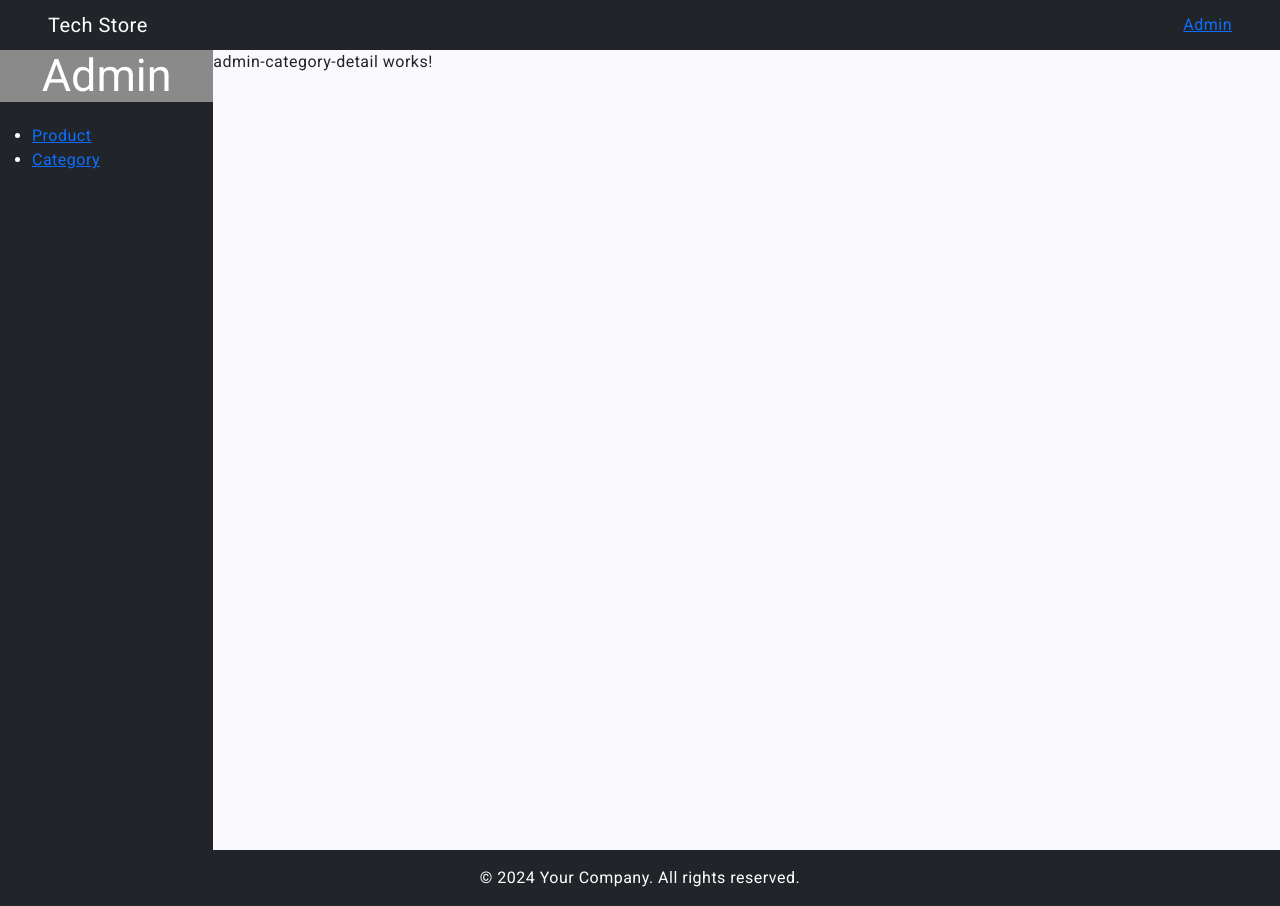
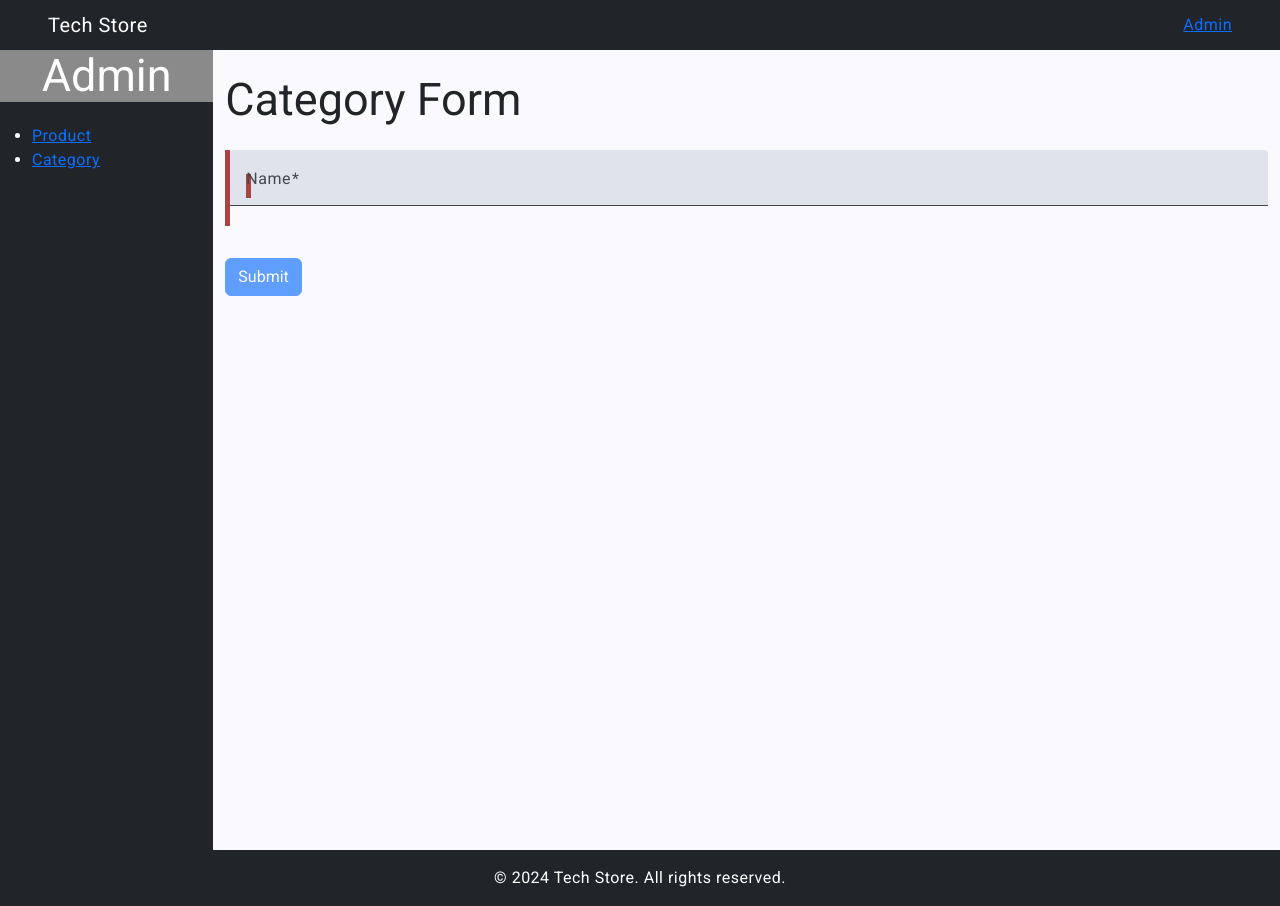
Before and after one commit to francisdayl/prueba_tecnica_royaltic, an Angular app in the folder frontend/: page /admin/category/create in a window 1280 px wide. Built offline with nearby package versions, Linux system fonts and the light colour scheme.

Commit message:
finish create update for category

```diff
--- a/frontend/src/app/app.component.html
+++ b/frontend/src/app/app.component.html
@@ -9,6 +9,6 @@
 <router-outlet />
 <footer class="bg-dark text-white text-center py-3 mt-auto">
   <div class="container">
-      <p class="mb-0">© 2024 Your Company. All rights reserved.</p>
+      <p class="mb-0">© 2024 Tech Store. All rights reserved.</p>
   </div>
 </footer>
--- a/frontend/src/app/app.routes.ts
+++ b/frontend/src/app/app.routes.ts
@@ -9,11 +9,12 @@ import { AdminProductComponent } from './pages/admin-product/admin-product.compo
 import { ProductDetailComponent } from './pages/product-detail/product-detail.component';
 import { indexResolver } from './resolvers/index.resolver';
 import { productDetailResolver } from './resolvers/product-detail.resolver';
-import { adminCategoryResolver, adminProductResolver, adminProductDetailResolver } from './resolvers/admin-product.resolver';
+import { adminCategoryResolver, adminProductResolver, adminProductDetailResolver, adminSingleCategoryResolver } from './resolvers/admin-product.resolver';
 
 const resolvedAdminProduct: ResolveFn<string> = () => Promise.resolve('product');
 const resolvedAdminCategory: ResolveFn<string> = () => Promise.resolve('category');
 const resolvedAdminProductDetail: ResolveFn<string> = () => Promise.resolve('product/create');
+const resolvedAdminCategoryDetail: ResolveFn<string> = () => Promise.resolve('category/create');
 
 export const routes: Routes = [
   { path: '', component: IndexComponent, resolve: { data: indexResolver } },
@@ -46,11 +47,13 @@ export const routes: Routes = [
       },
       {
         path: 'category/create',
+        title: resolvedAdminCategoryDetail,
         component: AdminCategoryDetailComponent
       },
       {
         path: 'category/:id',
-        component: AdminCategoryDetailComponent
+        component: AdminCategoryDetailComponent,
+        resolve: {data: adminSingleCategoryResolver}
       }
     ]
   },
--- a/frontend/src/app/pages/admin-category-detail/admin-category-detail.component.css
+++ b/frontend/src/app/pages/admin-category-detail/admin-category-detail.component.css
@@ -0,0 +1,3 @@
+.ng-invalid:not(form)  {
+    border-left: 5px solid #a94442;
+  }
--- a/frontend/src/app/pages/admin-category-detail/admin-category-detail.component.html
+++ b/frontend/src/app/pages/admin-category-detail/admin-category-detail.component.html
@@ -1 +1,19 @@
-<p>admin-category-detail works!</p>
+
+<div class="container mt-4">
+    <h2 class="mb-4">Category Form</h2>
+    <form [formGroup]="categoryForm" (ngSubmit)="onSubmit()" class="needs-validation" novalidate>
+      <div class="mb-3">
+        <mat-form-field appearance="fill" class="w-100 mb-3">
+            <mat-label>Name</mat-label>
+            <input matInput formControlName="name" required>
+
+            @if(categoryForm.get('name')!.invalid && (categoryForm.get('name')!.dirty || categoryForm.get('name')!.touched)){
+            <mat-error>Name is required</mat-error>
+            }
+        </mat-form-field>
+      </div>
+
+
+      <button type="submit" class="btn btn-primary" [disabled]="!categoryForm.valid">Submit</button>
+    </form>
+</div>
--- a/frontend/src/app/pages/admin-category-detail/admin-category-detail.component.ts
+++ b/frontend/src/app/pages/admin-category-detail/admin-category-detail.component.ts
@@ -1,12 +1,95 @@
-import { Component } from '@angular/core';
+import { Component, inject, OnInit } from '@angular/core';
+import { FormBuilder, FormGroup, FormArray, Validators } from '@angular/forms';
+import { MatInputModule } from '@angular/material/input';
+import { ProductFull, Category, Product } from '../../interfaces/store';
+
+import { ReactiveFormsModule } from '@angular/forms';
+import { ActivatedRoute, Router } from '@angular/router';
+
+import { StoreService } from '../../services/store.service';
+import { MatSelectModule } from '@angular/material/select';
+import { MatSnackBar } from '@angular/material/snack-bar';
 
 @Component({
   selector: 'app-admin-category-detail',
   standalone: true,
-  imports: [],
+  imports: [
+    MatInputModule,
+    ReactiveFormsModule,],
   templateUrl: './admin-category-detail.component.html',
   styleUrl: './admin-category-detail.component.css'
 })
-export class AdminCategoryDetailComponent {
+export class AdminCategoryDetailComponent implements OnInit {
+  categoryForm!: FormGroup;
+  constructor(private fb: FormBuilder,private storeService: StoreService,private activatedRoute: ActivatedRoute, private router: Router) {}
 
+  ngOnInit(){
+
+    if(this.router.url.endsWith("create")){
+      this.categoryForm = this.fb.group({
+        id: [null],
+        name: ['', Validators.required],
+      });
+    }
+    else{
+      this.activatedRoute.data.subscribe(({ data })=>{
+        console.log(data)
+        console.log(data.name)
+        this.categoryForm = this.fb.group({
+          id: [data.id],
+          name: [data.name, Validators.required],
+        });
+      })
+    }
+  }
+  private _snackBar = inject(MatSnackBar);
+
+  openSnackBar(message: string, action: string) {
+    this._snackBar.open(message, action);
+  }
+
+  onSubmit() {
+    if (this.categoryForm.valid) {
+      const category: Category = this.categoryForm.value;
+      if(this.router.url.endsWith("create")){
+        this.storeService.createCategory(category).subscribe({
+          next: () => {
+            this.router.navigate(['admin/category']);
+            this.openSnackBar("Categoria Creado Exitosamente","OK");
+          },
+          error: (err) => {
+            this.openSnackBar("Producto no se pudo crear","OK");
+
+          }
+        });
+      }
+      else{
+        this.storeService.updateCategory(category).subscribe({
+          next: () => {
+            this.router.navigate(['admin/category']);
+            this.openSnackBar("Cateogoria Editada Exitosamente","OK");
+          },
+          error: (err) => {
+            this.openSnackBar("Categoria no se pudo editar","OK");
+
+          }
+        });
+      }
+
+
+    } else {
+      this.openSnackBar("Formulario no se pudo editar","OK");
+      this.markFormGroupTouched(this.categoryForm);
+    }
+  }
+
+  private markFormGroupTouched(formGroup: FormGroup ) {
+    Object.values(formGroup.controls).forEach(control => {
+      control.markAsTouched();
+
+      if (control instanceof FormGroup) {
+        this.markFormGroupTouched(control);
+      }
+    });
+  }
 }
--- a/frontend/src/app/pages/admin-product-detail/admin-product-detail.component.ts
+++ b/frontend/src/app/pages/admin-product-detail/admin-product-detail.component.ts
@@ -57,7 +57,6 @@ export class AdminProductDetailComponent implements OnInit {
           category: [product.category.map((x:Category)=>x.id),Validators.required]
         });
       })
-
     }
   }
   private _snackBar = inject(MatSnackBar);
--- a/frontend/src/app/resolvers/admin-product.resolver.ts
+++ b/frontend/src/app/resolvers/admin-product.resolver.ts
@@ -20,3 +20,9 @@ export const adminCategoryResolver: ResolveFn<Category[]> = (route, state) => {
   const storeService = inject(StoreService);
   return storeService.getCategories();
 };
+
+export const adminSingleCategoryResolver: ResolveFn<Category> = (route, state) => {
+  const categoryId = route.params['id'];
+  const storeService = inject(StoreService);
+  return storeService.getCategory(categoryId);
+};
--- a/frontend/src/app/services/store.service.ts
+++ b/frontend/src/app/services/store.service.ts
@@ -18,7 +18,7 @@ export class StoreService {
     return this.http.get<Category[]>(this.apiUrlCategory);
   }
 
-  getCategory(id:number){
+  getCategory(id:number):Observable<Category>{
     return this.http.get<Category>(`${this.apiUrlCategory}${id}`);
   }
 
```
